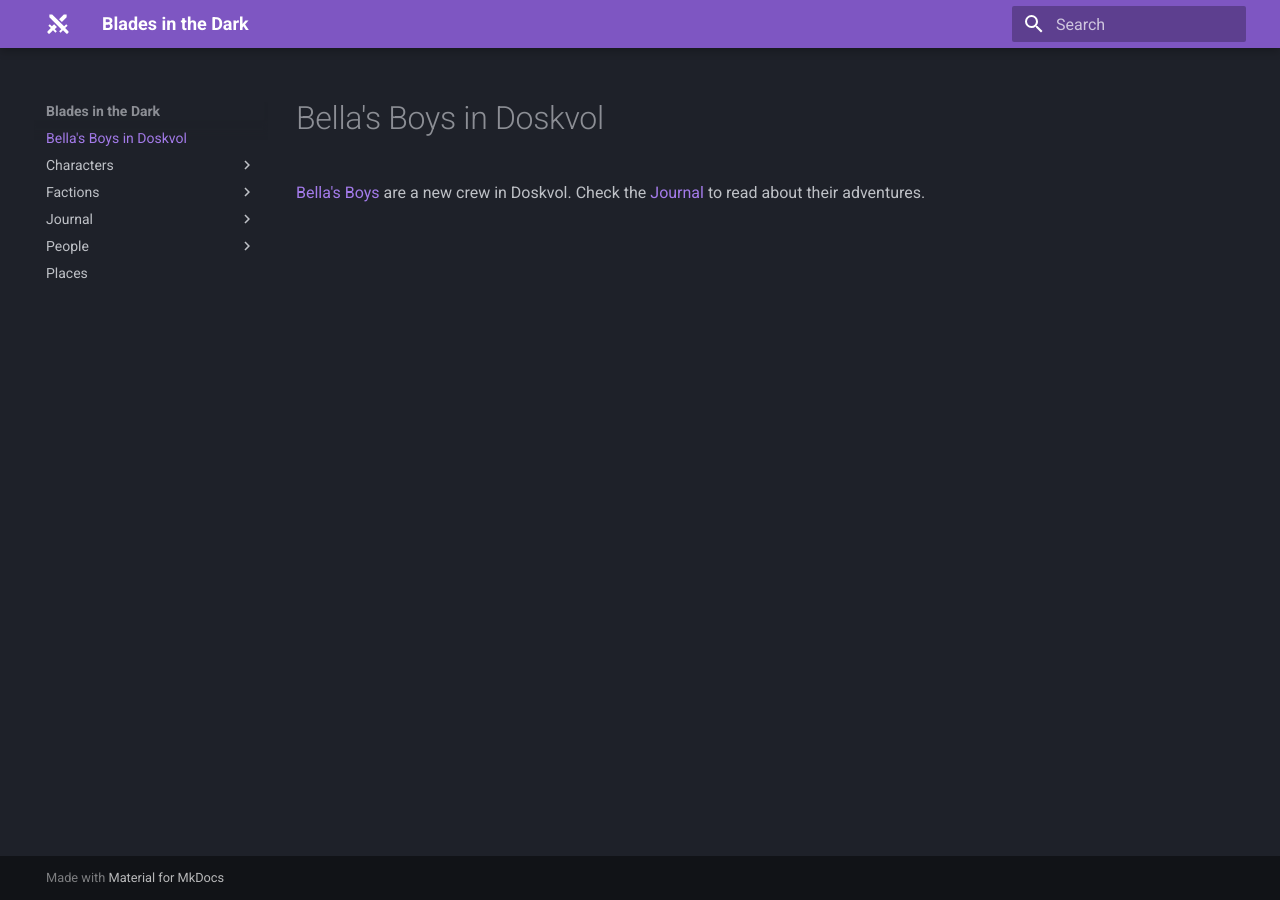
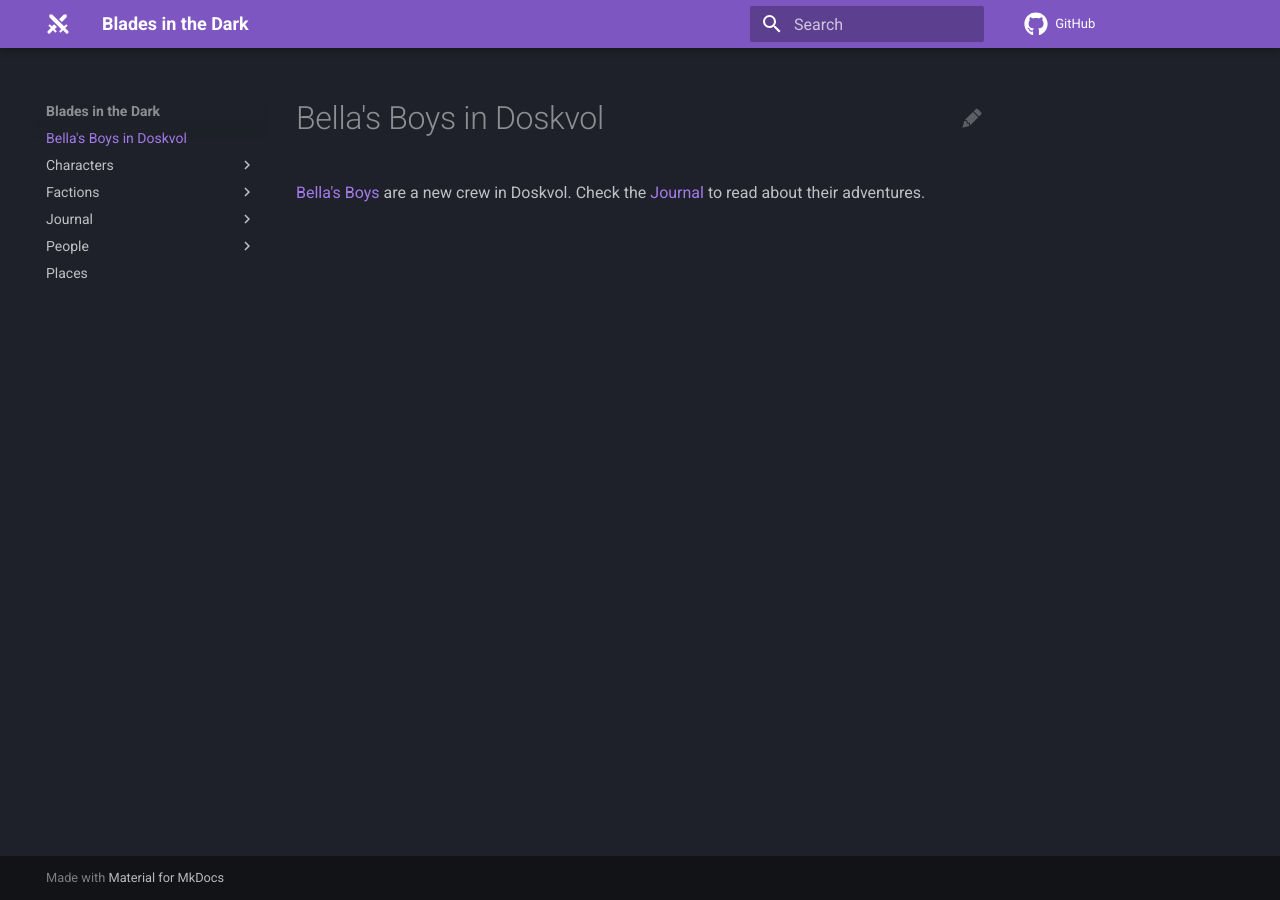
Before and after one commit to BinaryMan32/blades-in-the-dark-2025, an MkDocs documentation site: the page built from docs/index.md, in a window 1280 px wide. Built offline with MkDocs 1.6.1 and Material for MkDocs 9.7.7, drawn with Linux system fonts in a browser that asks for light colours; comment, search, counter and statistics services are not loaded.

Commit message:
add github repo and edit button

```diff
--- a/mkdocs.yml
+++ b/mkdocs.yml
@@ -1,6 +1,8 @@
 site_name: Blades in the Dark
 # TODO UPDATE URL
 # site_url: https://mydomain.org/mysite
+repo_url: https://github.com/BinaryMan32/blades-in-the-dark-2025
+edit_uri: edit/main/docs/
 theme:
   name: material
   palette:
@@ -8,8 +10,11 @@ theme:
     primary: deep purple
     accent: purple
   icon:
+    edit: material/lead-pencil
     logo: material/sword-cross
+    repo: fontawesome/brands/github
   features:
+    - content.action.edit
     - navigation.indexes
     - search.suggest
     - search.highlight
```
